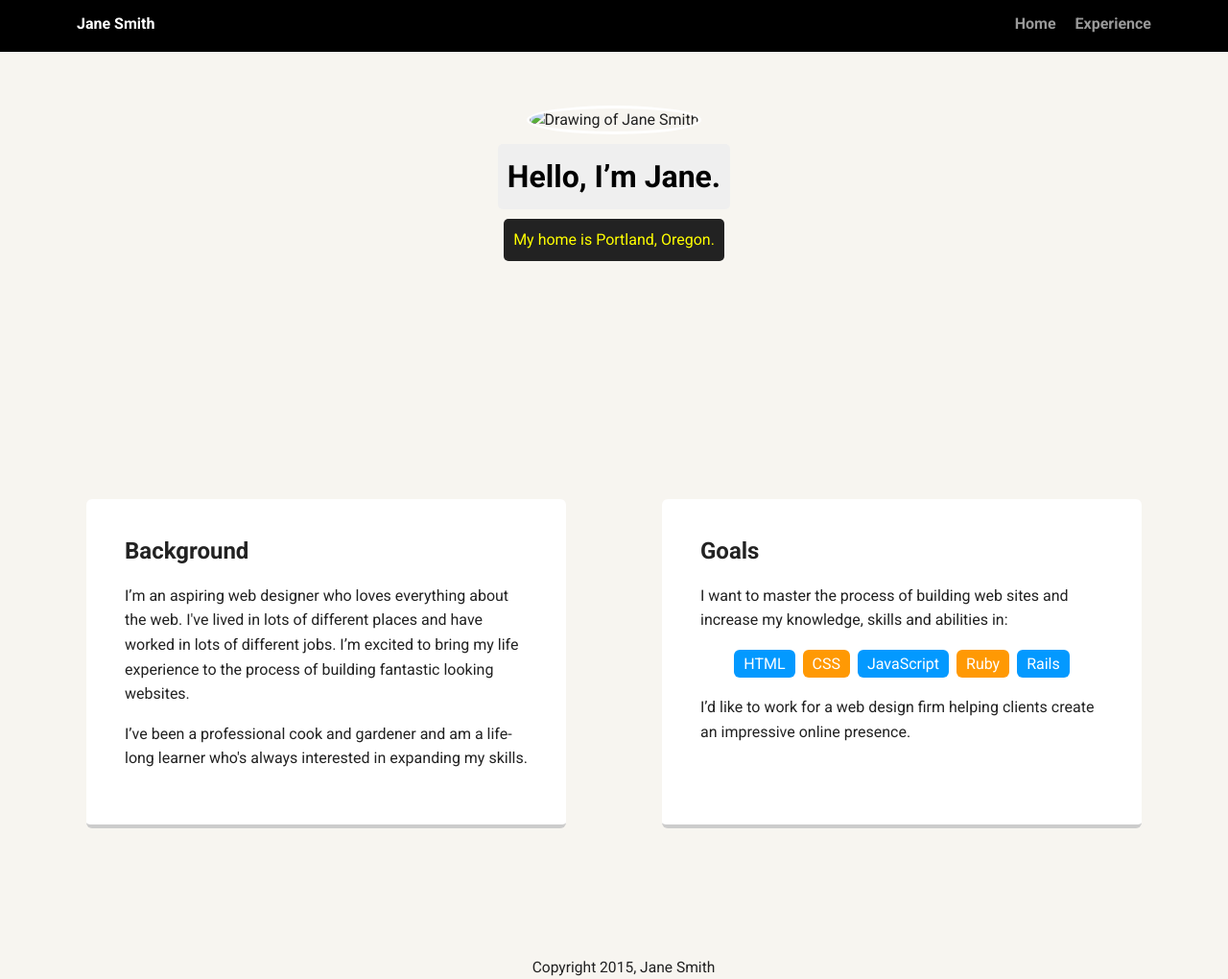
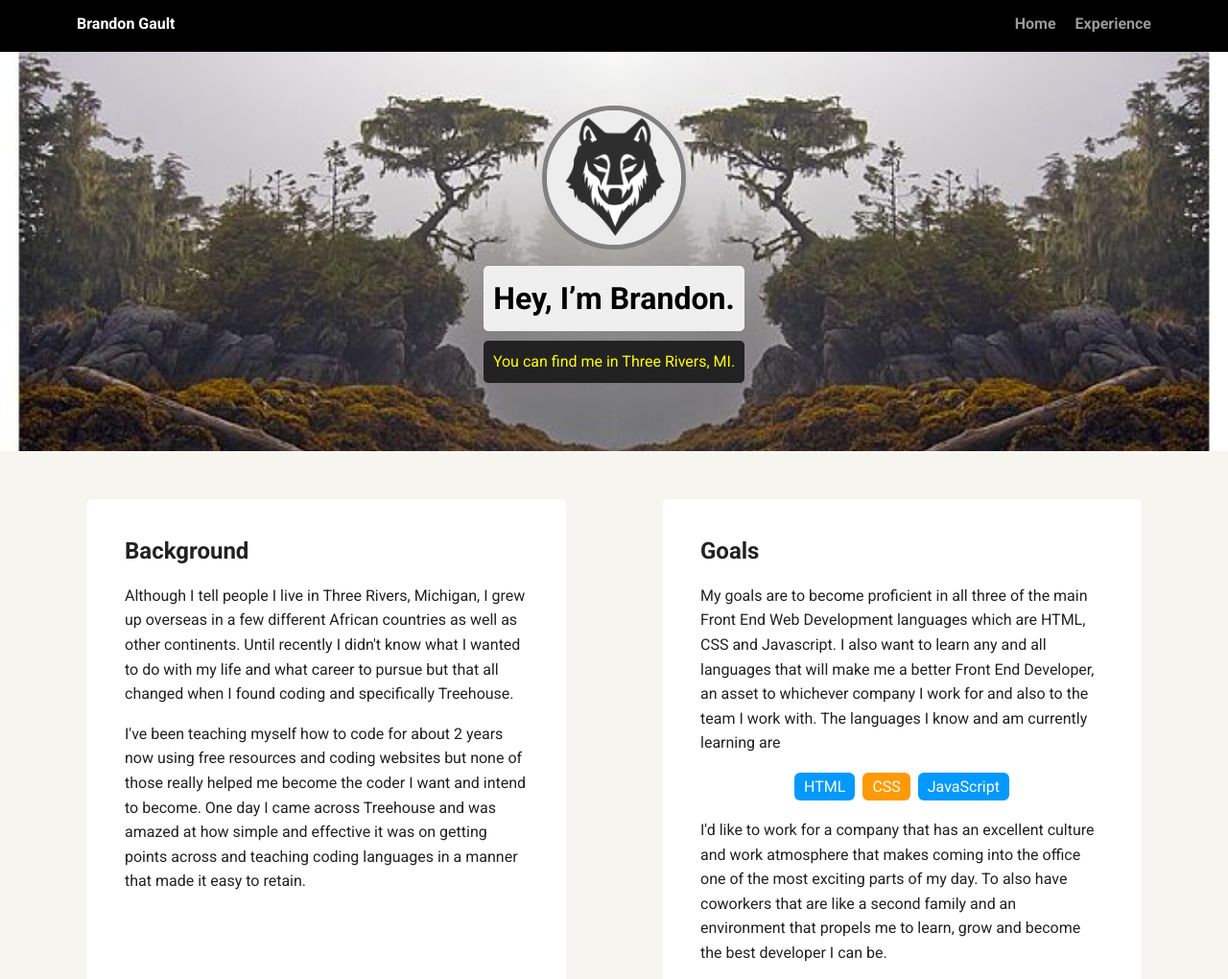
Before and after one commit to brandongault/Personal-Profile-Page, a plain HTML site: page index.html in a window 1280 px wide. Shown: the top 1020 px of the page at 96% size. Drawn offline with Linux system fonts and the light colour scheme; a web font is replaced by a local one.

Commit message:
added new images, changed previous text and altered css for profile image

```diff
--- a/index.html
+++ b/index.html
@@ -2,7 +2,7 @@
 <html lang="en">
 <head>
   <meta charset="utf-8">
-  <title>Jane Smith's Profile</title>
+  <title>Brandon Gault's Profile</title>
   <meta name="viewport" content="width=device-width, initial-scale=1.0">
   <link rel="stylesheet" href="styles.css">
   <link href="https://fonts.googleapis.com/css?family=Muli%7CRoboto:400,300,500,700,900" rel="stylesheet"></head>
@@ -10,46 +10,42 @@
 
     <div class="main-nav">
         <ul class="nav">
-          <li class="name">Jane Smith</li>
-          <li><a href="#">Home</a></li>
+          <li class="name">Brandon Gault</li>
+          <li><a href="index.html">Home</a></li>
           <li><a href="#">Experience</a></li>
         </ul>
     </div>
 
     <header>
-      <img src="images/me.png" alt="Drawing of Jane Smith" class="profile-image">
-      <h1 class="tag name">Hello, I’m Jane.</h1>
-      <p class="tag location">My home is Portland, Oregon.</p>
+      <img src="images/new-profile.jpg" alt="Drawing of a wolf" class="profile-image">
+      <h1 class="tag name">Hey, I’m Brandon.</h1>
+      <p class="tag location">You can find me in Three Rivers, MI.</p>
     </header>
 
     <main class="flex">
       <div class="card">
         <h2>Background</h2>
-        <p>I’m an aspiring web designer who loves everything about the web. I've lived in lots of different places and have worked in lots of different jobs. I’m excited to bring my life experience to the process of building fantastic looking websites.</p>
-        <p>I’ve been a professional cook and gardener and am a life-long learner who's always interested in expanding my skills.</p>
+        <p>Although I tell people I live in Three Rivers, Michigan, I grew up overseas in a few different African countries as well as other continents. Until recently I didn't know what I wanted to do with my life and what career to pursue but that all changed when I found coding and specifically Treehouse.</p>
+        <p>I've been teaching myself how to code for about 2 years now using free resources and coding websites but none of those really helped me become the coder I want and intend to become. One day I came across Treehouse and was amazed at how simple and effective it was on getting points across and teaching coding languages in a manner that made it easy to retain. </p>
       </div>
 
       <div class="card">
         <h2>Goals</h2>
-        <p>I want to master the process of building web sites and increase my knowledge, skills and abilities in:</p>
+        <p>My goals are to become proficient in all three of the main Front End Web Development languages which are HTML, CSS and Javascript. I also want to learn any and all languages that will make me a better Front End Developer, an asset to whichever company I work for and also to the team I work with. The languages I know and am currently learning are</p>
         <ul class="skills">
           <li>HTML</li>
           <li>CSS</li>
           <li>JavaScript</li>
-          <li>Ruby</li>
-          <li>Rails</li>
         </ul>
-        <p>I’d like to work for a web design firm helping clients create an impressive online presence.</p>
+        <p>I'd like to work for a company that has an excellent culture and work atmosphere that makes coming into the office one of the most exciting parts of my day. To also have coworkers that are like a second family and an environment that propels me to learn, grow and become the best developer I can be.</p>
       </div>
 
     </main>
     <footer>
       <ul>
-        <li><a href="#" class="social twitter">Twitter</a></li>
-        <li><a href="#" class="social linkedin">LinkedIn</a></li>
         <li><a href="#" class="social github">Github</a></li>
       </ul>
-      <p class="copyright">Copyright 2015, Jane Smith</p>
+      <p class="copyright">Copyright 2018, Brandon Gault</p>
     </footer>
   </body>
   </html>
--- a/styles.css
+++ b/styles.css
@@ -57,7 +57,7 @@ a:hover {
 
 header {
   text-align: center;
-  background: url('images/portland.jpg') no-repeat top center ;
+  background: url('images/new-background.jpg') no-repeat top center ;
   background-size: cover;
   overflow: hidden;
   padding-top: 60px;
@@ -69,12 +69,12 @@ header .profile-image {
   margin-top: 50px;
   width: 150px;
   height: 150px;
-  border-radius: 50%;
-  border: 3px solid white;
-  transition: all .5s;
+  border-radius: 70%;
+  border: 5px solid grey;
+  transition: all 1s;
 }
 header .profile-image:hover {
-  transform: scale(1.2) rotate(5deg);
+  transform: scale(1.2) rotate(360deg);
 }
 .tag {
   background-color: #efefef;
```
Also changed, not shown: images/github.svg (added), images/linkedin.svg (added), images/me.png (added), images/portland.jpg (added), images/twitter.svg (added), 1 other file.
